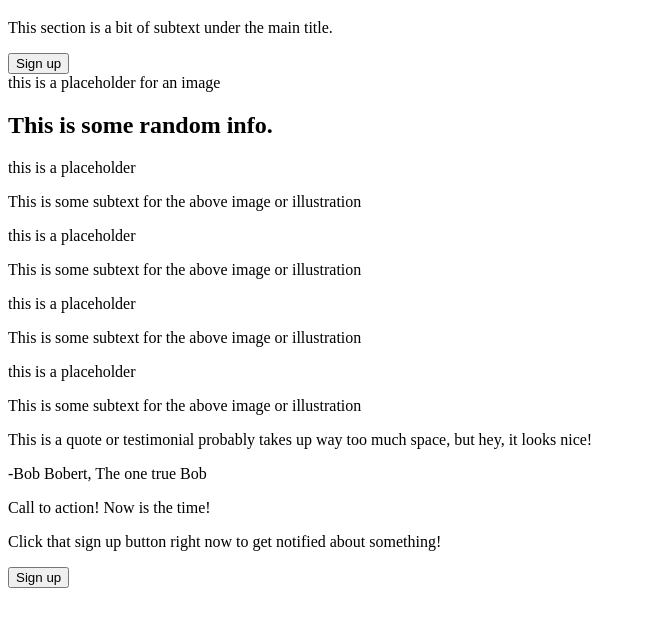
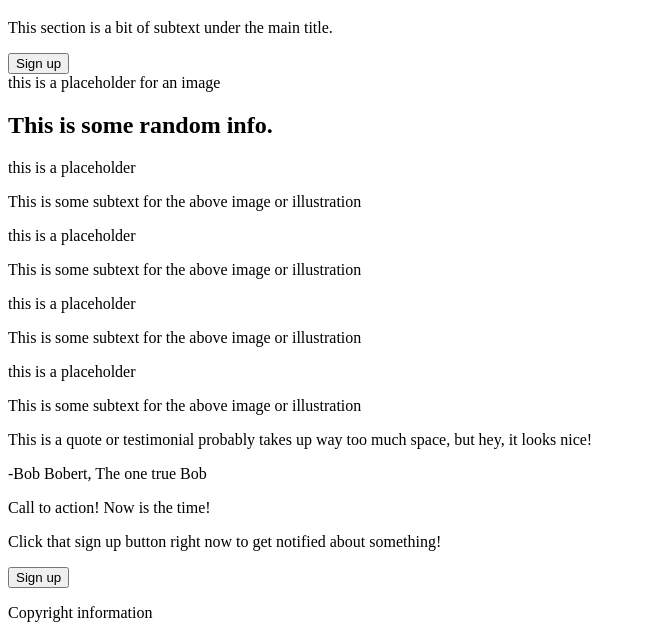
Before and after one commit to thatoneguy087/odin-landing-page, a plain HTML site: page index.html in a window 1280 px wide. Shown: the part 157-800 px from the top of the page, without its empty margins (0-646 px from the left). Drawn offline with Linux system fonts and the light colour scheme.

Commit message:
Add footer to index.html

```diff
--- a/index.html
+++ b/index.html
@@ -86,5 +86,10 @@
     </div>
   </div>
 </div>
+<footer>
+  <div class="container">
+    <p>Copyright information</p>
+  </div>
+</footer>
 </body>
 </html>
```
